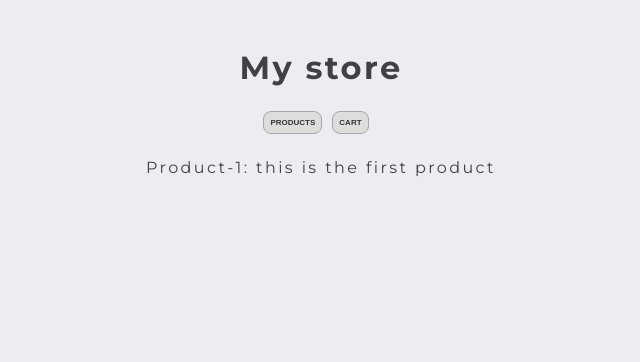
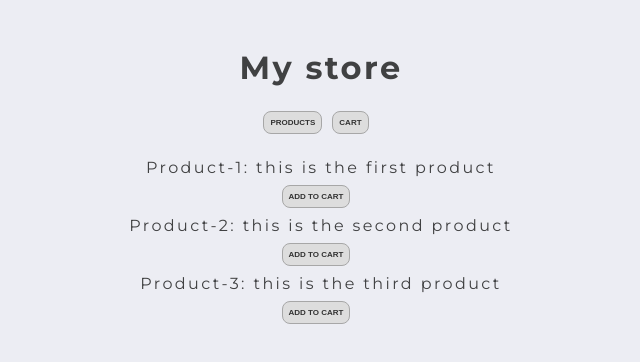
Before and after one commit to JRRGomes/shopping-cart, a React (Create React App) app: page / in a window 1280 px wide. Shown: the top 362 px of the page, without its empty margins (319-959 px from the left). Built offline with nearby package versions, Linux system fonts and the light colour scheme.

Commit message:
feat: Created addToCart function to add products to cartItems. Created button on Product component to call the function and add the item to the cart

```diff
--- a/src/components/Cart.js
+++ b/src/components/Cart.js
@@ -1,8 +1,6 @@
-const cart = [];
-
-const ProductsList = () => {
-  return cart.map(() => (
-    <div key={cart.id}>{cart}</div>
+const ProductsList = ({ cartItems }) => {
+  return cartItems.map((item) => (
+    <div key={item.id}>{item.name}: {item.description}</div>
     ))
 };
 
--- a/src/components/Product.js
+++ b/src/components/Product.js
@@ -1,5 +1,10 @@
 const Product = ({ product, addToCart }) => {
-  return <div key={product.id}>{product.name}: {product.description}</div>
+  return (
+  <>
+    <div key={product.id}>{product.name}: {product.description}</div>
+    <button className="button" onClick={()=>addToCart(product)}>Add to cart</button>
+  </>
+  )
 }
 
 export default Product;
--- a/src/components/ProductsList.js
+++ b/src/components/ProductsList.js
@@ -2,7 +2,7 @@ import Product from "./Product";
 
 const ProductsList = ({ products, addToCart }) => {
   return products.map((product) => (
-    <Product product={product}/>
+    <Product product={product} addToCart={addToCart}/>
     ))
 };
 
--- a/src/components/Store.js
+++ b/src/components/Store.js
@@ -9,14 +9,25 @@ const PRODUCTS = [
   {
     name: 'Product-1',
     description: 'this is the first product'
+  },
+  {
+    name: 'Product-2',
+    description: 'this is the second product'
+  },
+  {
+    name: 'Product-3',
+    description: 'this is the third product'
   }
 ];
 
 const Store = () => {
 
-  const addToCart = () => {}
+  const [elementKey, setelementKey] = useState('products');
+  const [cartItems, setCartItems] = useState([]);
 
-  const [elementKey, setelementKey] = useState('products');
+  const addToCart = (product) => {
+    !cartItems.includes(product) && setCartItems([...cartItems, product])
+  }
 
   return (
     <>
@@ -25,8 +36,8 @@ const Store = () => {
         <button className="button" onClick={() => setelementKey('products')}>Products</button>
         <button className="button" onClick={() => setelementKey('cart')}>Cart</button>
       </div>
-      {elementKey === 'products' && <ProductsList products = {PRODUCTS} addToCart = {addToCart} />}
-      {elementKey === 'cart' && <Cart />}
+      {elementKey === 'products' && <ProductsList products = {PRODUCTS} addToCart={addToCart}/>}
+      {elementKey === 'cart' && <Cart cartItems = {cartItems}/>}
     </>
   )
 }
```
